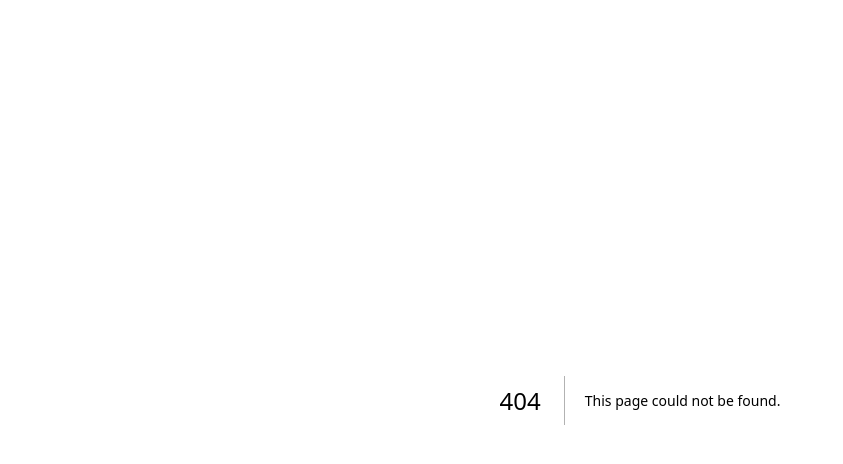
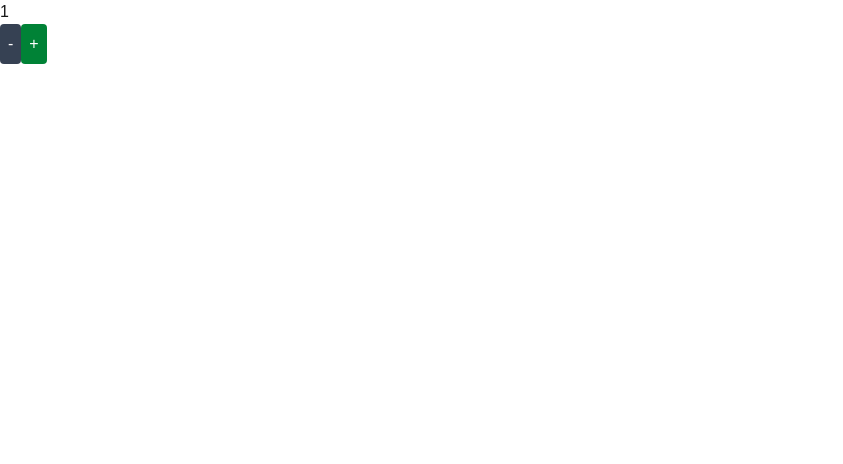
Before and after one commit to ynajafli/cprg306-assignments, a Next.js app: page /week-4 in a window 1280 px wide. Before the commit this address had no page. Shown: the top 464 px of the page, without its empty margins (0-843 px from the left). Built offline with nearby package versions, Linux system fonts and the light colour scheme.

Commit message:
week-4 assignment completed

```diff
--- a/app/page.js
+++ b/app/page.js
@@ -8,8 +8,11 @@ export default function Home() {
         <li>
           <Link href="./week-2/">Week 2 Assignment</Link>
         </li>
-                <li>
+        <li>
           <Link href="./week-3/">Week 3 Assignment</Link>
+        </li>
+        <li>
+          <Link href="./week-4/">Week 4 Assignment</Link>
         </li>
       </ul>
     </main>
--- /dev/null
+++ b/app/week-4/new-item.js
@@ -0,0 +1,34 @@
+"use client";
+
+import { useState } from "react";
+
+export default function NewItem() {
+
+    const [quantity, setQuantity] = useState(1);
+
+    const increment = () => quantity < 20 ? setQuantity(quantity + 1) : null;
+
+    const decrement = () => quantity > 1 ? setQuantity(quantity - 1) : null;
+
+    let incrementButtonStyle = "bg-green-700 hover:bg-green-500 text-white rounded p-2 cursor-pointer transition-colors active:bg-amber-700";
+    let decrementButtonStyle = "bg-red-700 hover:bg-red-500 text-white rounded p-2 cursor-pointer transition-colors active:bg-amber-700";
+    if (quantity === 20) {
+        incrementButtonStyle = "text-white rounded p-2 bg-gray-700";
+    }
+
+    if (quantity === 1) {
+        decrementButtonStyle ="text-white rounded p-2 bg-gray-700";
+    }
+
+
+
+
+
+    return(
+        <div>
+            <p>{quantity}</p>
+            <button onClick={decrement} className={decrementButtonStyle}>-</button>
+            <button onClick={increment} className={incrementButtonStyle}>+</button>
+        </div>
+    );
+}
--- /dev/null
+++ b/app/week-4/page.js
@@ -0,0 +1,9 @@
+import NewItem from "./new-item";
+
+export default function Page() {
+    return(
+        <main>
+            <NewItem />
+        </main>
+    );
+}
```
